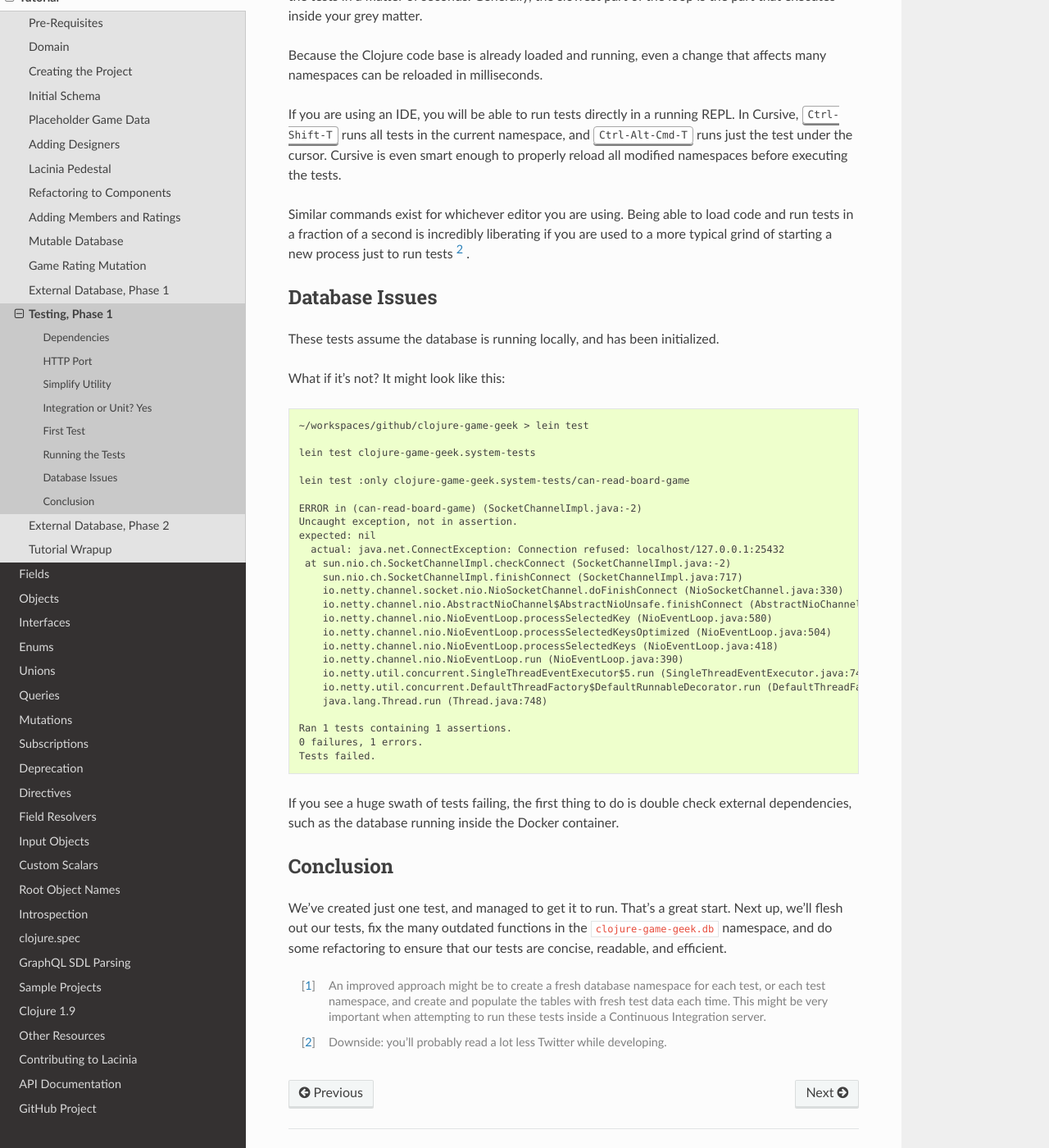
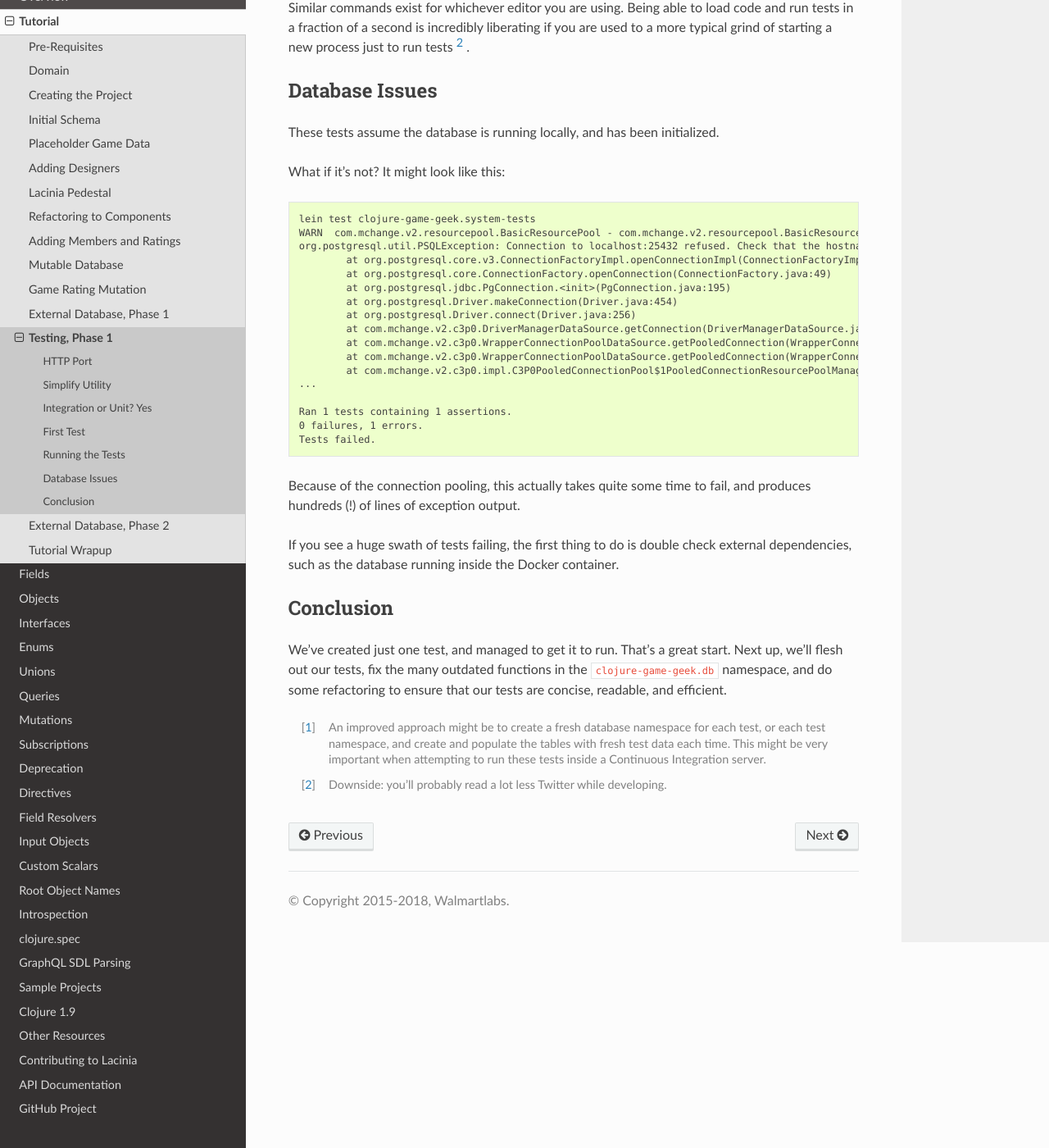
Before and after one commit to walmartlabs/lacinia, a Sphinx documentation site: the page built from docs/tutorial/testing-1.rst, in a window 1280 px wide and 1400 px high, scrolled down 3464 px. Shown: the whole window at 82% size. Built offline with Sphinx 7.4.7 and the Read the Docs theme 2.0.0, drawn with Linux system fonts in a browser that asks for light colours; some of the changed text lies outside the part shown.

Commit message:
Change testing chapter: just using org.clojure/java.jdbc now

```diff
--- a/docs/tutorial/testing-1.rst
+++ b/docs/tutorial/testing-1.rst
@@ -4,16 +4,6 @@
 Before we get much further, we are very far along for code that has no tests.  Let's fix that.
 
 First, we need to reorganize a couple of things, to make testing easier.
-
-Dependencies
-------------
-
-
-.. ex:: 593e5e55aa57aa4bd2d30eb8dd0ebf8e810cd197 project.clj
-   :emphasize-lines: 6-12
-
-To start with, we're updating all our dependencies to the (at time of writing) latest versions.
-This includes bumping up the Clojure version to 1.9.0.
 
 HTTP Port
 ---------
@@ -171,31 +161,26 @@
 
 What if it's not?  It might look like this::
 
-   ~/workspaces/github/clojure-game-geek > lein test
-
    lein test clojure-game-geek.system-tests
-
-   lein test :only clojure-game-geek.system-tests/can-read-board-game
-
-   ERROR in (can-read-board-game) (SocketChannelImpl.java:-2)
-   Uncaught exception, not in assertion.
-   expected: nil
-     actual: java.net.ConnectException: Connection refused: localhost/127.0.0.1:25432
-    at sun.nio.ch.SocketChannelImpl.checkConnect (SocketChannelImpl.java:-2)
-       sun.nio.ch.SocketChannelImpl.finishConnect (SocketChannelImpl.java:717)
-       io.netty.channel.socket.nio.NioSocketChannel.doFinishConnect (NioSocketChannel.java:330)
-       io.netty.channel.nio.AbstractNioChannel$AbstractNioUnsafe.finishConnect (AbstractNioChannel.java:338)
-       io.netty.channel.nio.NioEventLoop.processSelectedKey (NioEventLoop.java:580)
-       io.netty.channel.nio.NioEventLoop.processSelectedKeysOptimized (NioEventLoop.java:504)
-       io.netty.channel.nio.NioEventLoop.processSelectedKeys (NioEventLoop.java:418)
-       io.netty.channel.nio.NioEventLoop.run (NioEventLoop.java:390)
-       io.netty.util.concurrent.SingleThreadEventExecutor$5.run (SingleThreadEventExecutor.java:742)
-       io.netty.util.concurrent.DefaultThreadFactory$DefaultRunnableDecorator.run (DefaultThreadFactory.java:145)
-       java.lang.Thread.run (Thread.java:748)
+   WARN  com.mchange.v2.resourcepool.BasicResourcePool - com.mchange.v2.resourcepool.BasicResourcePool$ScatteredAcquireTask@614dbaad -- Acquisition Attempt Failed!!! Clearing pending acquires. While trying to acquire a needed new resource, we failed to succeed more than the maximum number of allowed acquisition attempts (30). Last acquisition attempt exception:
+   org.postgresql.util.PSQLException: Connection to localhost:25432 refused. Check that the hostname and port are correct and that the postmaster is accepting TCP/IP connections.
+           at org.postgresql.core.v3.ConnectionFactoryImpl.openConnectionImpl(ConnectionFactoryImpl.java:280)
+           at org.postgresql.core.ConnectionFactory.openConnection(ConnectionFactory.java:49)
+           at org.postgresql.jdbc.PgConnection.<init>(PgConnection.java:195)
+           at org.postgresql.Driver.makeConnection(Driver.java:454)
+           at org.postgresql.Driver.connect(Driver.java:256)
+           at com.mchange.v2.c3p0.DriverManagerDataSource.getConnection(DriverManagerDataSource.java:175)
+           at com.mchange.v2.c3p0.WrapperConnectionPoolDataSource.getPooledConnection(WrapperConnectionPoolDataSource.java:220)
+           at com.mchange.v2.c3p0.WrapperConnectionPoolDataSource.getPooledConnection(WrapperConnectionPoolDataSource.java:206)
+           at com.mchange.v2.c3p0.impl.C3P0PooledConnectionPool$1PooledConnectionResourcePoolManager.acquireResource(C3P0PooledConnectionPool.java:20
+   ...
 
    Ran 1 tests containing 1 assertions.
    0 failures, 1 errors.
    Tests failed.
+
+Because of the connection pooling, this actually takes quite some time
+to fail, and produces hundreds (!) of lines of exception output.
 
 If you see a huge swath of tests failing, the first thing to do is double check external dependencies,
 such as the database running inside the Docker container.
```
